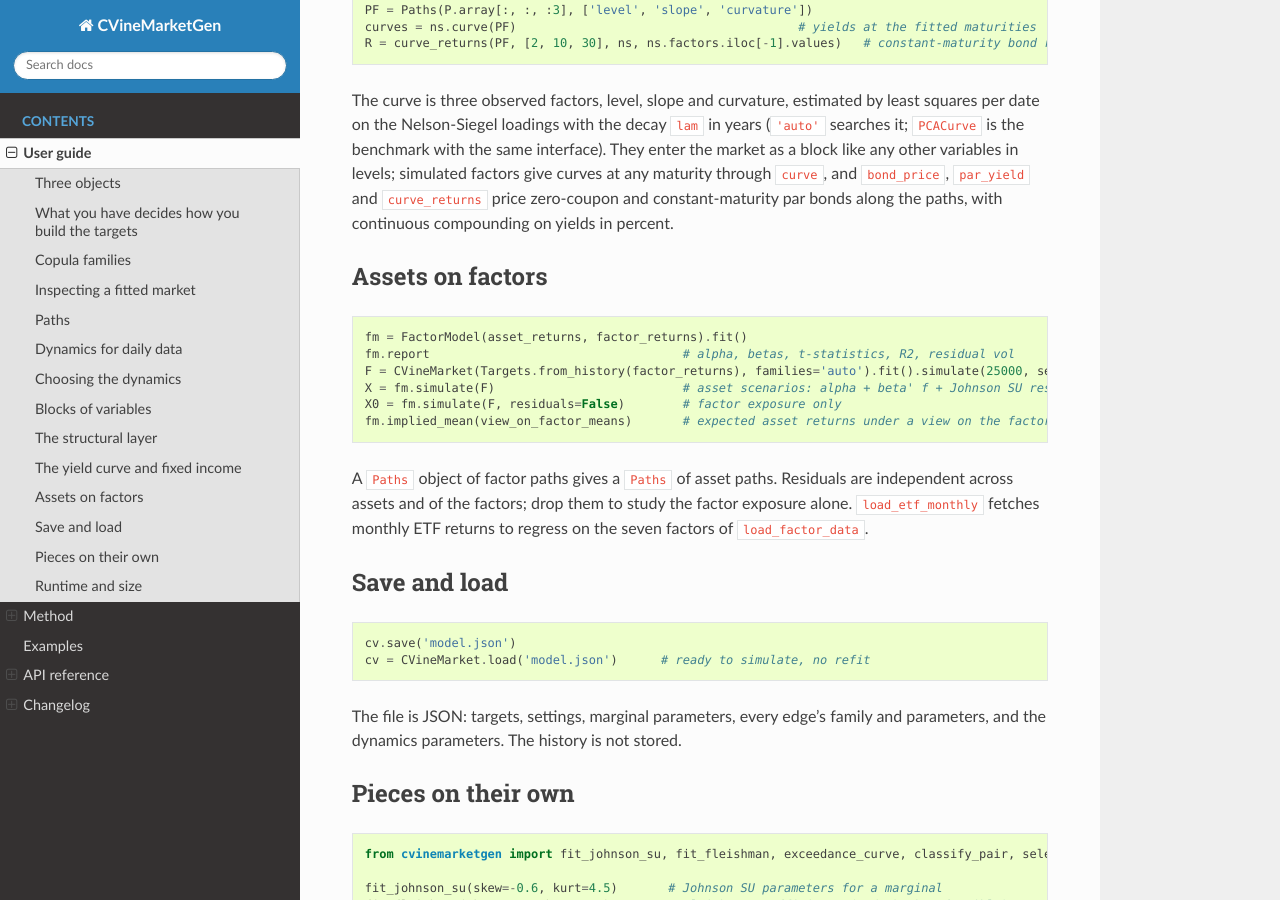
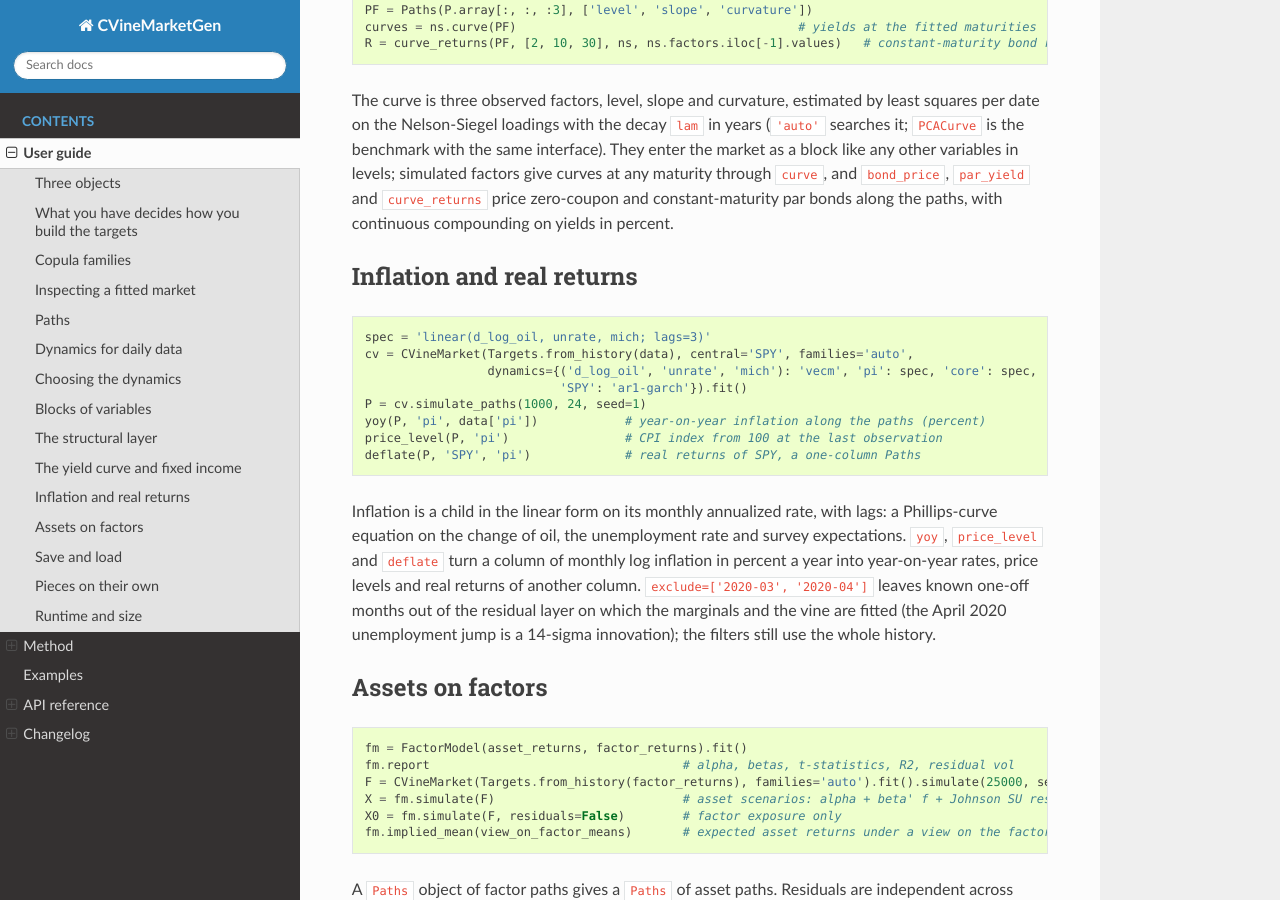
Before and after one commit to mamadouyamar/CVineMarketGen, a Sphinx documentation site: the page built from docs/userguide.rst, in a window 1280 px wide and 900 px high, scrolled down 4787 px. Built offline with Sphinx 7.4.7 and the Read the Docs theme 3.1.0, drawn with Linux system fonts in a browser that asks for light colours; pages that are not in the unit, such as notebooks, are missing from menus; the version number is read from the project's files by our own code.

Commit message:
docs: notebook 13, inflation as a child of oil, unemployment and expectations; docs, changelog and README
Co-Authored-By: Claude Fable 5.1 <noreply@anthropic.com>

```diff
--- a/docs/api.rst
+++ b/docs/api.rst
@@ -23,7 +23,7 @@ Paths
 -----
 
 .. automodule:: cvinemarketgen.paths
-   :members: Paths
+   :members: Paths, price_level, yoy, deflate
 
 Dynamics
 --------
--- a/docs/examples.rst
+++ b/docs/examples.rst
@@ -20,3 +20,4 @@ badge.
    examples/10_block_filters_vecm
    examples/11_structural_layer_fx
    examples/12_yield_curve_fixed_income
+   examples/13_inflation
--- a/docs/method.rst
+++ b/docs/method.rst
@@ -108,6 +108,10 @@ the pipeline and leave it unchanged.
   curve as level, slope and curvature (principal components as the benchmark);
   the factors are filtered as a block, and simulated factors give whole curves,
   discount factors and bond returns by :func:`~cvinemarketgen.yieldcurve.curve_returns`.
+* Inflation: a structural child in linear form with lags on oil, unemployment
+  and expectations; :func:`~cvinemarketgen.paths.price_level`,
+  :func:`~cvinemarketgen.paths.yoy` and :func:`~cvinemarketgen.paths.deflate`
+  read price levels, year-on-year rates and real returns off the paths.
 
 Family selection in short
 -------------------------
--- a/docs/userguide.rst
+++ b/docs/userguide.rst
@@ -261,6 +261,29 @@ levels; simulated factors give curves at any maturity through ``curve``, and
 constant-maturity par bonds along the paths, with continuous compounding on
 yields in percent.
 
+Inflation and real returns
+--------------------------
+
+.. code-block:: python
+
+   spec = 'linear(d_log_oil, unrate, mich; lags=3)'
+   cv = CVineMarket(Targets.from_history(data), central='SPY', families='auto',
+                    dynamics={('d_log_oil', 'unrate', 'mich'): 'vecm', 'pi': spec, 'core': spec,
+                              'SPY': 'ar1-garch'}).fit()
+   P = cv.simulate_paths(1000, 24, seed=1)
+   yoy(P, 'pi', data['pi'])            # year-on-year inflation along the paths (percent)
+   price_level(P, 'pi')                # CPI index from 100 at the last observation
+   deflate(P, 'SPY', 'pi')             # real returns of SPY, a one-column Paths
+
+Inflation is a child in the linear form on its monthly annualized rate, with
+lags: a Phillips-curve equation on the change of oil, the unemployment rate
+and survey expectations. ``yoy``, ``price_level`` and ``deflate`` turn a column
+of monthly log inflation in percent a year into year-on-year rates, price
+levels and real returns of another column. ``exclude=['2020-03', '2020-04']``
+leaves known one-off months out of the residual layer on which the marginals
+and the vine are fitted (the April 2020 unemployment jump is a 14-sigma
+innovation); the filters still use the whole history.
+
 Assets on factors
 -----------------
 
```
Also changed, not shown: other parts of docs/examples.rst (+1 -1 lines), CHANGELOG.md (+11 -2 lines), README.md (+9 -2 lines), 1 other file.
